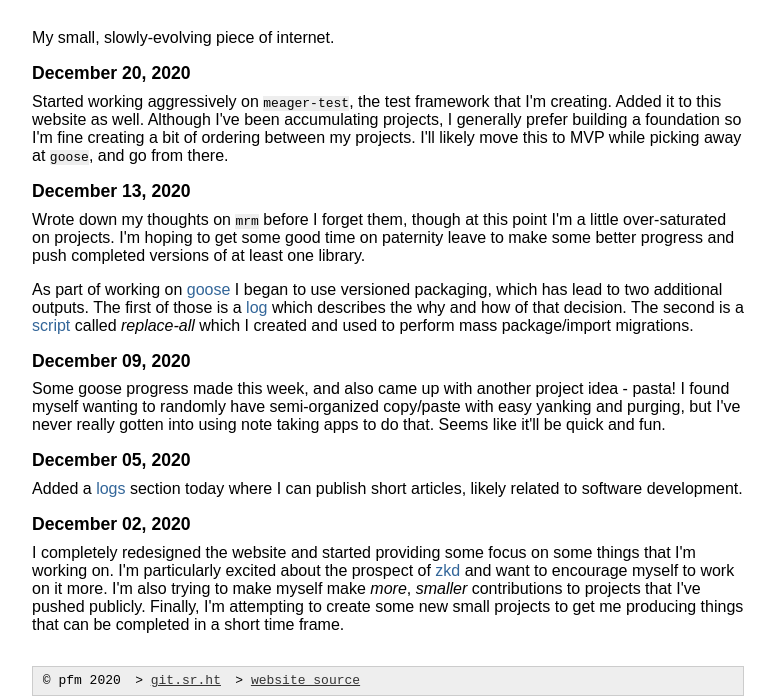
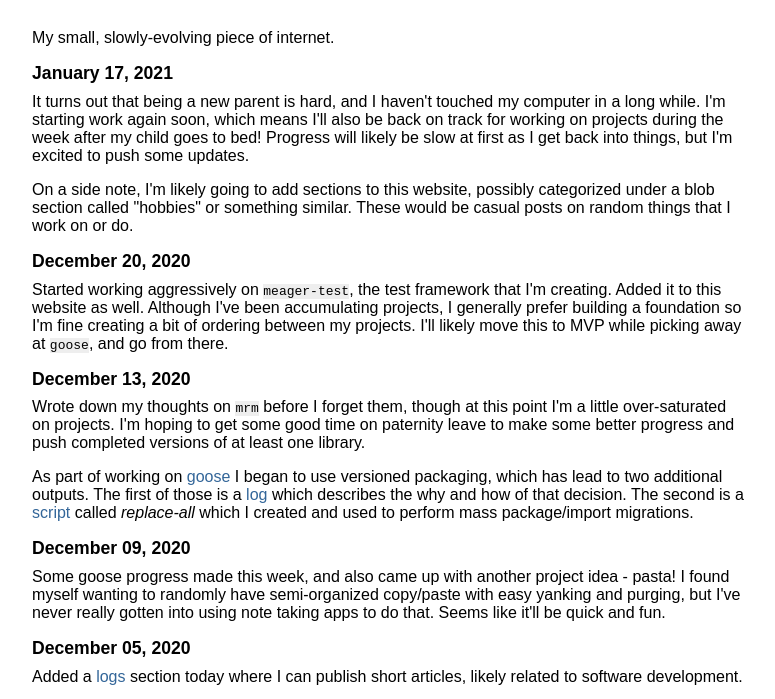
Before and after one commit to pgfm1/pgfm1.github.io, a plain HTML site: page index.html in a window 1280 px wide. Shown: the part 100-799 px from the top of the page, without its empty margins (252-1027 px from the left). Drawn offline with Linux system fonts and the light colour scheme.

Commit message:
New year update to the website, preparing to start project progress once again.

```diff
--- a/index.html
+++ b/index.html
@@ -23,6 +23,21 @@
             </section>
 
             <section>
+                <h3>January 17, 2021</h3>
+                <p>
+                It turns out that being a new parent is hard, and I haven't
+                touched my computer in a long while. I'm starting work again
+                soon, which means I'll also be back on track for working on
+                projects during the week after my child goes to bed! Progress
+                will likely be slow at first as I get back into things, but I'm
+                excited to push some updates.
+                </p>
+                <p>
+                On a side note, I'm likely going to add sections to this
+                website, possibly categorized under a blob section called
+                "hobbies" or something similar. These would be casual posts on
+                random things that I work on or do.
+                </p>
                 <h3>December 20, 2020</h3>
                 <p>
                 Started working aggressively on
```
